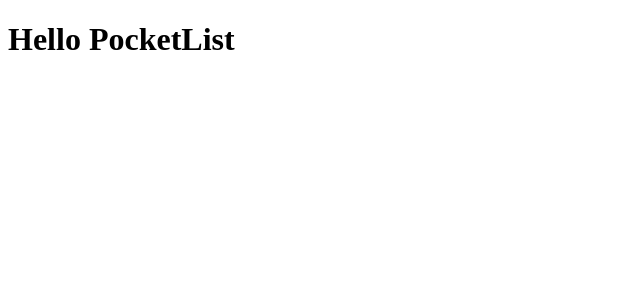
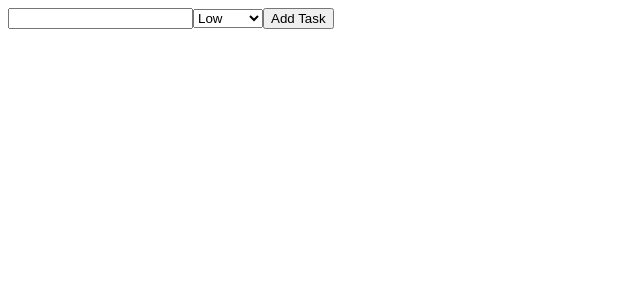
Before and after one commit to dejanpls/pocketlist, a React (Vite) app: page / in a window 1280 px wide. Shown: the top 300 px of the page, without its empty margins (0-640 px from the left). Built offline with nearby package versions, Linux system fonts and the light colour scheme.

Commit message:
feat: create simple from

```diff
--- a/src/App.jsx
+++ b/src/App.jsx
@@ -1,3 +1,19 @@
 export default function App() {
-  return <h1>Hello PocketList </h1>;
+  return (
+    <form>
+      <label htmlFor="title">
+        <input id="title" name="title" />
+      </label>
+
+      <label htmlFor="priority">
+        <select id="priority" name="priority">
+          <option value="low">Low</option>
+          <option value="medium">Medium</option>
+          <option value="high">High</option>
+        </select>
+      </label>
+
+      <button type="submit">Add Task</button>
+    </form>
+  );
 }
```
